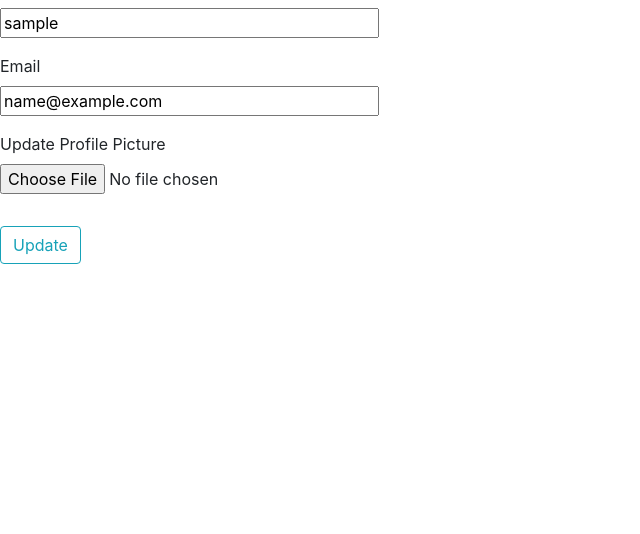
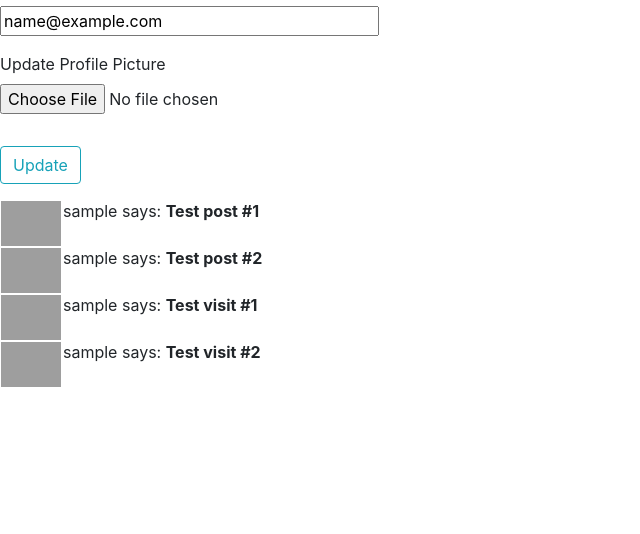
Before and after one commit to Oskarovsky/Repeat, a Flask app: a page that uses app/templates/user.html in a window 1280 px wide. Shown: the part 266-800 px from the top of the page, without its empty margins (0-640 px from the left). Run offline with Flask 2, Linux system fonts and the light colour scheme; the visitor is signed in with stand-in values (Sample User, id 1); data comes from the database, SQL or seed files in the repository; some libraries are stand-ins or nearby versions; grey boxes are pictures that could not be loaded.

Commit message:
Avatars picture next to posts body added

```diff
--- a/app/templates/user.html
+++ b/app/templates/user.html
@@ -1,12 +1,6 @@
 {% extends "base.html" %}
 
 {% block content %}
-
-
-    {% for post in posts %}
-        <p>{{ post.author.username }} says: <b>{{ post.body }}</b></p>
-    {% endfor %}
-
 
     <div class="content-section">
         <div class="media">
@@ -48,6 +42,25 @@
                 {{ form.submit(class="btn btn-outline-info") }}
             </div>
         </form>
+
+        {% for post in posts %}
+            <table>
+                <tr valign="top">
+                    <td><img src="{{ image_file }}" width="60"></td>
+                    <td>{{ post.author.username }} says: <b>{{ post.body }}</b></td>
+                </tr>
+            </table>
+        {% endfor %}
+
+        {% for visit in visits %}
+            <table>
+                <tr valign="top">
+                    <td><img src="{{ image_file }}" width="60"></td>
+                    <td>{{ visit.author.username }} says: <b>{{ visit.body }}</b></td>
+                </tr>
+            </table>
+        {% endfor %}
+
     </div>
 
 {% endblock %}
```
